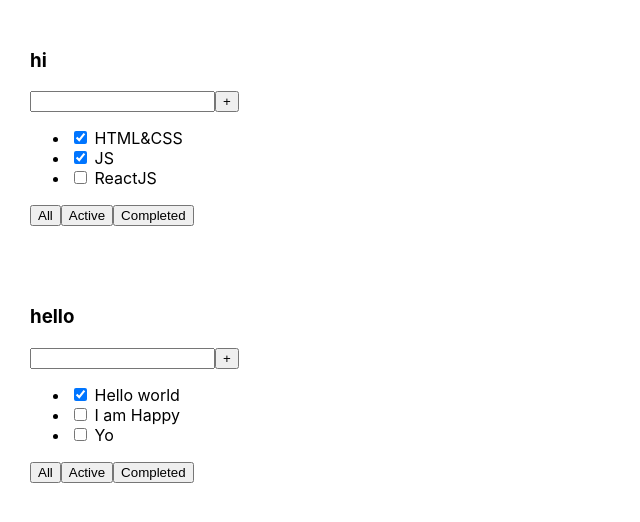
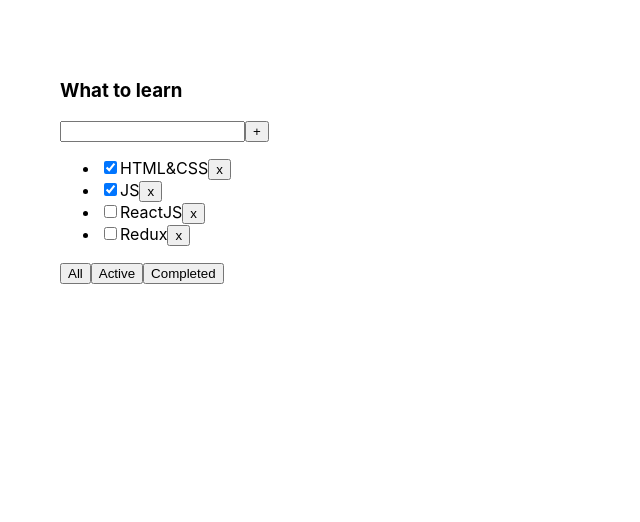
Before and after one commit to Valeriusdev/1-todolist, a React (Create React App) app: page / in a window 1280 px wide. Shown: the top 522 px of the page, without its empty margins (0-640 px from the left). Built offline with nearby package versions, Linux system fonts and the light colour scheme.

Commit message:
update tasks

```diff
--- a/src/App.tsx
+++ b/src/App.tsx
@@ -4,26 +4,17 @@
 
 function App() {
 
-
-    const truck = "hi"
-    const truckNew = "hello"
-
-    const tasks1 = [
+    const tasks = [
         { id: 1, title: "HTML&CSS", isDone: true },
         { id: 2, title: "JS", isDone: true },
-        { id: 3, title: "ReactJS", isDone: false }
-    ]
-    const tasks2 = [
-        { id: 1, title: "Hello world", isDone: true },
-        { id: 2, title: "I am Happy", isDone: false },
-        { id: 3, title: "Yo", isDone: false }
+        { id: 3, title: "ReactJS", isDone: false },
+        { id: 4, title: "Redux", isDone: false }
     ]
 
     return (
-        <>
-            <Todolist truck={truck} truck2={11} tasks={tasks1} />
-            <Todolist truck={truckNew} truck3={true} tasks={tasks2} />
-        </>
+        <div className="App">
+            <Todolist title='What to learn' tasks={tasks} />
+        </div>
     );
 }
 
--- a/src/Todolist.tsx
+++ b/src/Todolist.tsx
@@ -1,9 +1,7 @@
 import React from "react";
 
 type PropsType = {
-    truck: string
-    truck2?: number
-    truck3?: boolean
+    title:string
     tasks: TaskType[]
 }
 
@@ -17,7 +15,7 @@
     return(
         <div className="App">
             <div>
-                <h3>{props.truck}</h3>
+                <h3>{props.title}</h3>
                 <div>
                     <input/>
                     <button>+</button>
@@ -25,7 +23,10 @@
                 <ul>
                     {props.tasks.map((el:TaskType)=>{
                         return(
-                           <li><input type="checkbox" checked={el.isDone}/> <span>{el.title}</span></li>
+                           <li><input type="checkbox" checked={el.isDone}/>
+                           <span>{el.title}</span>
+                           <button>x</button>
+                           </li>
                         )
                     })}
                 </ul>
```
